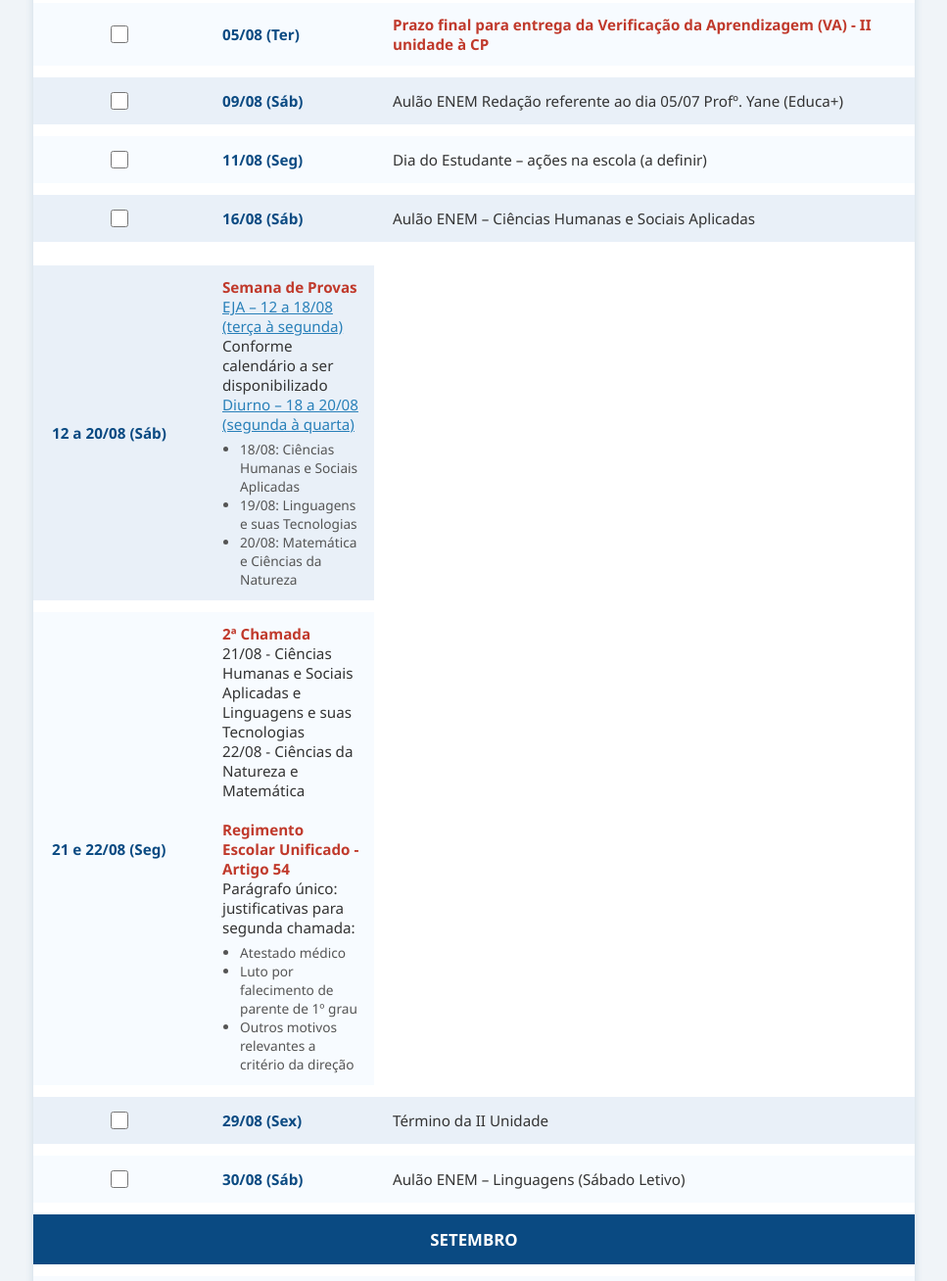
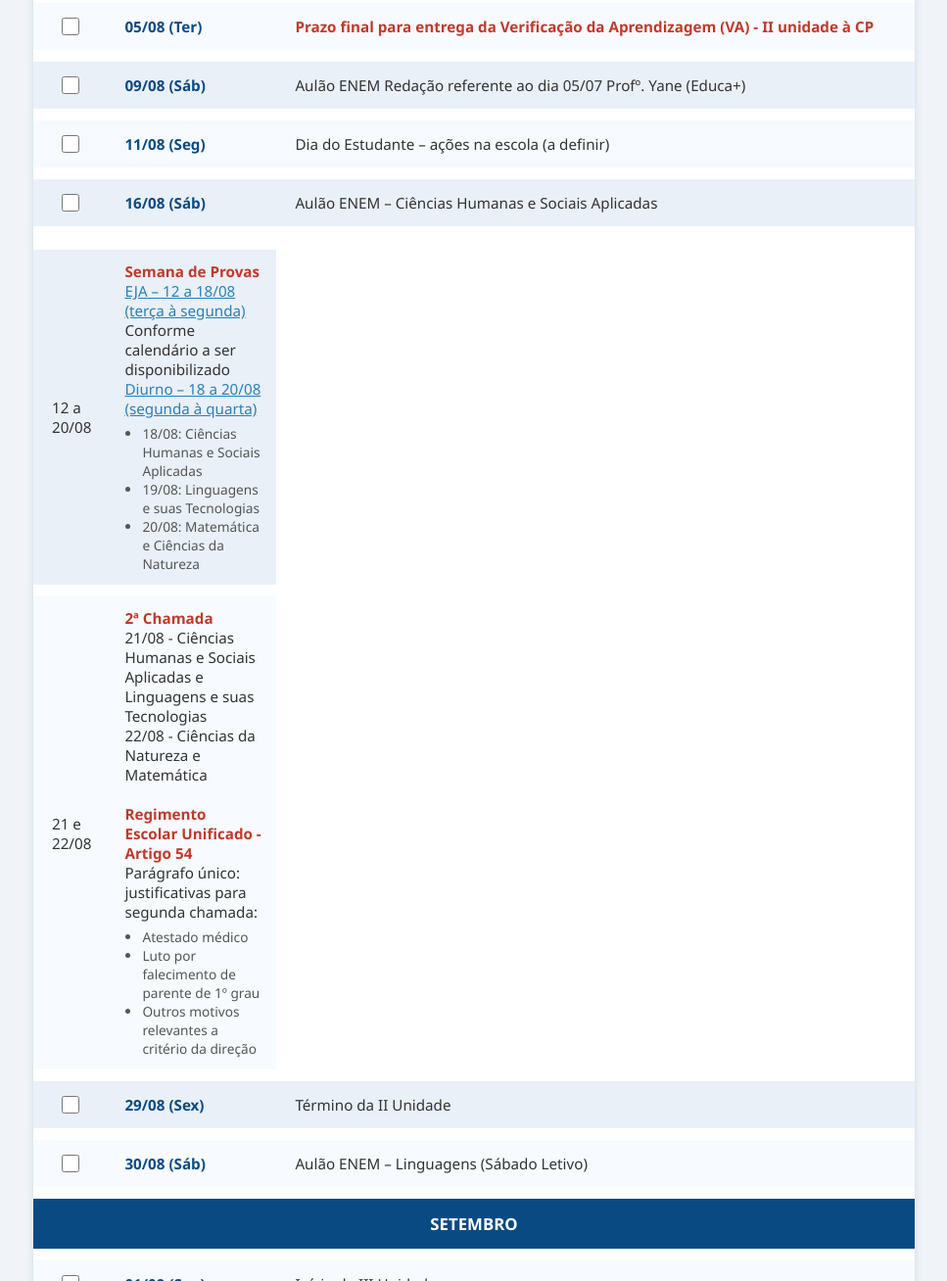
Before and after one commit to marcospriscolem/cronograma2025, a plain HTML site: page index.html in a window 1280 px wide. Shown: the part 495-1803 px from the top of the page at 98% size, without its empty margins (156-1123 px from the left). Drawn offline with Linux system fonts and the light colour scheme.

Commit message:
Update index.html

```diff
--- a/index.html
+++ b/index.html
@@ -218,7 +218,7 @@
 
             <tr>
 
-                <td class="date">12 a 20/08</td>
+                <td class=" ">12 a 20/08</td>
                 <td class="event">
                     <b>Semana de Provas</b><br>
                     <u>EJA – 12 a 18/08 (terça à segunda)</u><br>
@@ -235,7 +235,7 @@
 
 
 
-                <td class="date">21 e 22/08</td>
+                <td class=" ">21 e 22/08</td>
                 <td class="event">
                     <b>2ª Chamada</b><br>
                     21/08 - Ciências Humanas e Sociais Aplicadas e Linguagens e suas Tecnologias<br>
```
